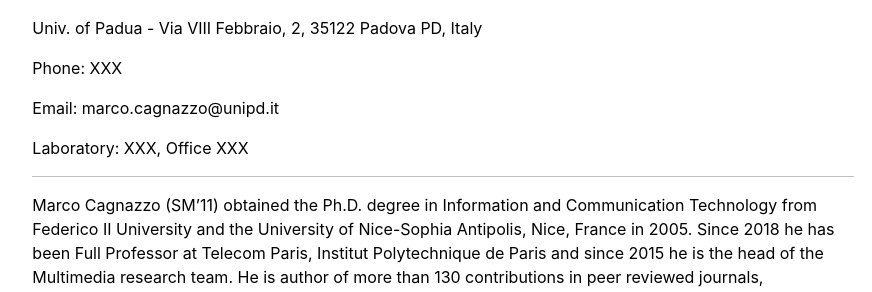
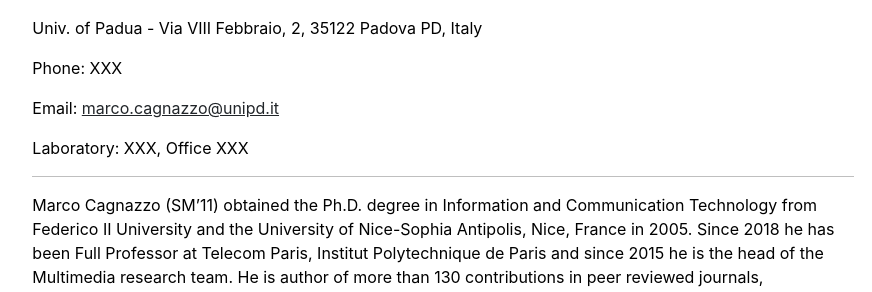
Before and after one commit to XiaYi59/LVCT, a Jekyll site: the page built from people/MC.md, in a window 1280 px wide. Shown: the part 368-660 px from the top of the page, without its empty margins (197-1069 px from the left). Built offline with Jekyll 4.4.1, drawn with Linux system fonts in a browser that asks for light colours; part of the change alters nothing that is shown.

Commit message:
Update MC.md

```diff
--- a/people/MC.md
+++ b/people/MC.md
@@ -9,7 +9,7 @@ Univ. of Padua - Via VIII Febbraio, 2, 35122 Padova PD, Italy
 
 Phone: XXX
 
-Email: marco.cagnazzo@unipd.it
+Email: <a href="mailto:marco.cagnazzo@unipd.it">marco.cagnazzo@unipd.it</a>
 
 Laboratory: XXX, Office XXX
 
```
